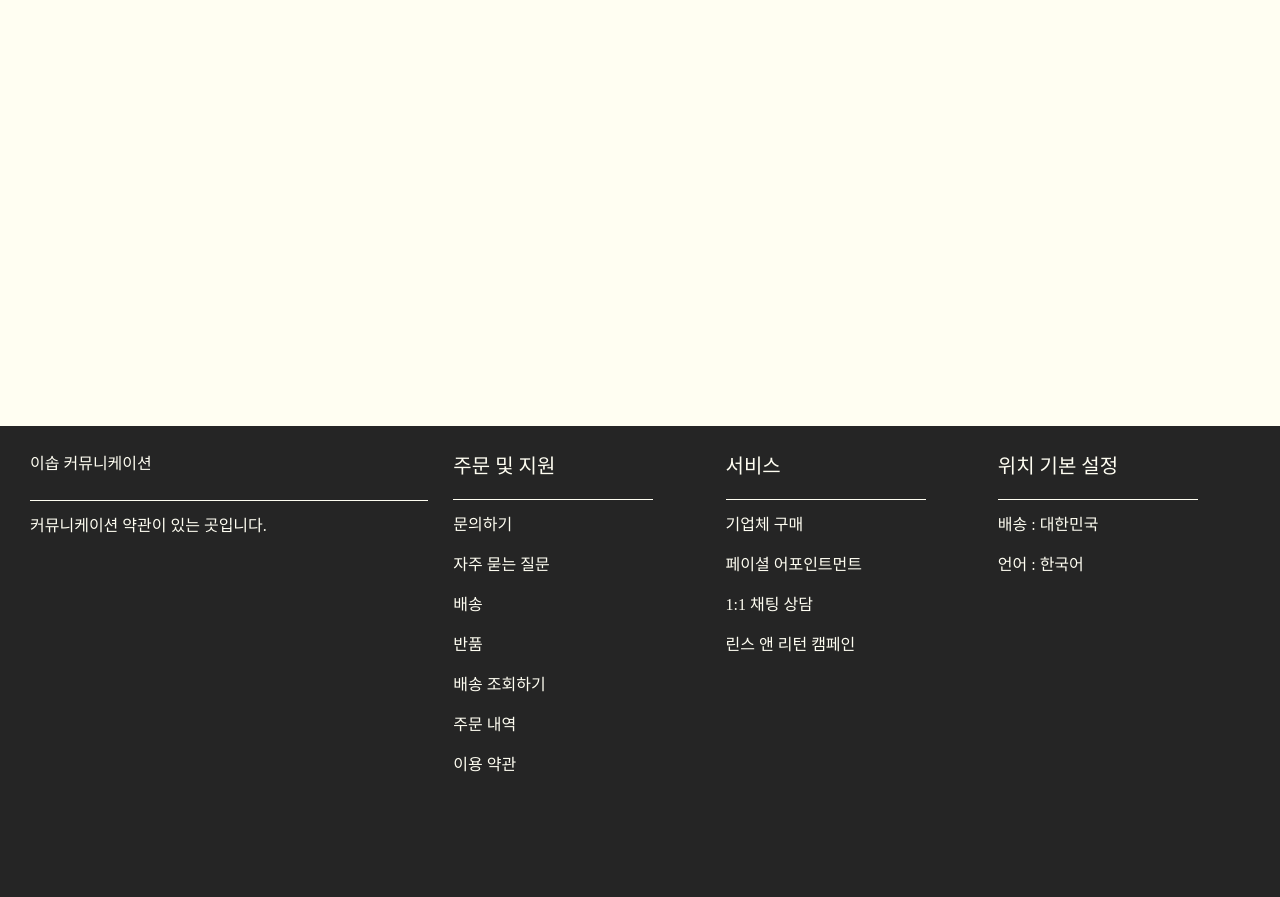
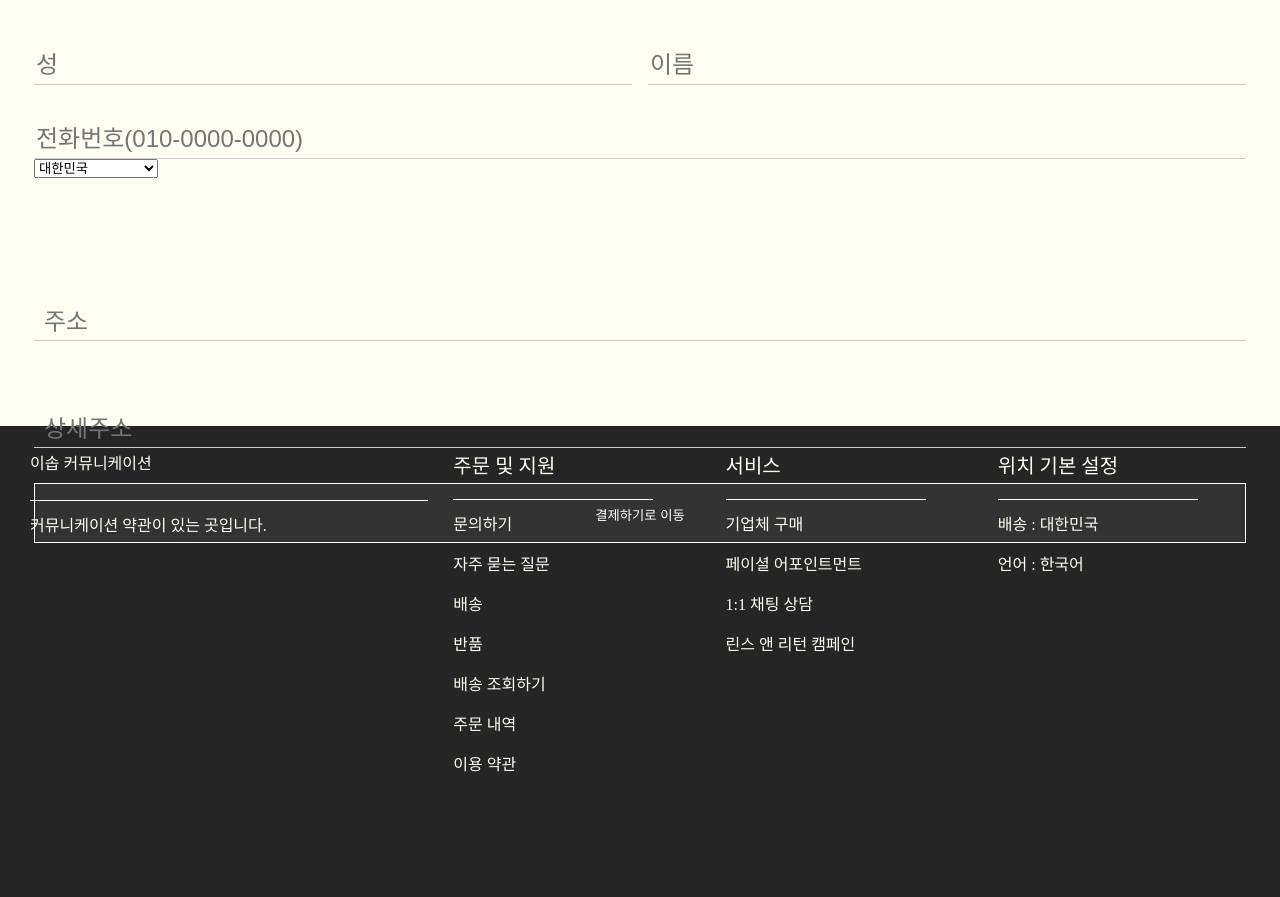
Before and after one commit to wecode-bootcamp-korea/49-2nd-SOP-frontend, a React app: page /payMent in a window 1280 px wide. Shown: the part 474-1371 px from the top of the page. Built offline with nearby package versions, Linux system fonts and the light colour scheme.

Commit message:
docs:중간 저장

```diff
--- a/public/data/payMentData.json
+++ b/public/data/payMentData.json
@@ -6,16 +6,19 @@
     "productImage": "https://i.postimg.cc/hPnkxWL1/glass-4108085-1280.jpg",
     "size": "50ml",
     "price": 150000,
-    "quantity": 2
+    "quantity": 2,
+    "firstName": "권",
+    "lastName": "순우",
+    "email": "tnsdn@naver.com"
   },
   {
     "cartId": 2,
-    "productId": 1,
+    "productId": 2,
     "productName": "테싯 오 드 퍼퓸",
     "productImage": "https://i.postimg.cc/hPnkxWL1/glass-4108085-1280.jpg",
     "size": "100ml",
     "price": 200000,
-    "quantity": 1
+    "quantity": 4
   },
   {
     "cartId": 3,
--- a/src/pages/PayMent/PayMent.js
+++ b/src/pages/PayMent/PayMent.js
@@ -2,18 +2,25 @@ import React, { useState, useEffect } from 'react';
 import { useNavigate } from 'react-router-dom';
 import { HiChevronUp, HiChevronDown } from 'react-icons/hi2';
 import './PayMent.scss';
+import Input from '../../components/Input/Input';
 
 const PayMent = () => {
-  const [mockdata, setMockData] = useState([]);
+  const [firstName, setFirstName] = useState('');
+  const [lastName, setLastName] = useState('');
+  const [phoneNumber, setPhoneNumber] = useState('');
+  const [address, setAddress] = useState('');
+  const [detailAddress, setdetailAddress] = useState('');
+  const [productData, setProductData] = useState([]);
   const [productDetail, setProductDetail] = useState(false);
 
   useEffect(() => {
     fetch('/data/payMentData.json')
       .then(res => res.json())
       .then(data => {
-        setMockData(data);
+        setProductData(data);
       });
   }, []);
+
   const navigate = useNavigate();
   const goToMain = () => {
     navigate('/');
@@ -22,16 +29,77 @@ const PayMent = () => {
     setProductDetail(!productDetail);
   };
 
+  const saveReceiverFirstName = e => {
+    setFirstName(e.target.value);
+  };
+
+  const saveReceiverLastName = e => {
+    setLastName(e.target.value);
+  };
+
+  const saveReceiverPhoneNumber = e => {
+    setPhoneNumber(e.target.value);
+  };
+
+  const saveReceiverAddress = e => {
+    setAddress(e.target.value);
+  };
+
+  const saveReceiverDetailAddress = e => {
+    setdetailAddress(e.target.value);
+  };
+
+  const handlePayMent = event => {
+    event.preventDefault();
+    if (firstName === '' || firstName.length > 2) {
+      alert('성을 두글자 이내로 작성해주세요');
+      return;
+    } else if (lastName === '' || lastName.length > 5) {
+      alert('이름을 다섯글자 이내로 작성해주세요');
+      return;
+    } else if (
+      phoneNumber === '' ||
+      !phoneNumber.includes('-') ||
+      phoneNumber.length > 13
+    ) {
+      alert('전화번호는 (010-0000-0000) 형식으로 작성해주세요');
+      return;
+    } else if (address === '') {
+      alert('주소를 작성해주세요');
+      return;
+    } else if (detailAddress === '') {
+      alert('세부주소를 작성해주세요');
+      return;
+    }
+
+    fetch('http://10.58.52.240:8000/users/signUp', {
+      method: 'POST',
+      headers: {
+        'Content-Type': 'application/json;charset=utf-8',
+        authorization: '토큰',
+      },
+      body: JSON.stringify({
+        firstName: firstName,
+        lastName: lastName,
+        phoneNumber: phoneNumber,
+        // nation: nation,
+        address: address,
+        detailAddress: detailAddress,
+      }),
+    });
+  };
+
   // 맵으로 돌린 부분보다 윗부분에서 총합 금액 구하는식인데
   // for (const product of mockdata) 에서 product가 의미하는것은
   // mockdata의 배열의 첫번째 요소가 product라는 변수안에 할당된다는것이다
   const totalPrice = () => {
     let totalCost = 0;
-    for (const product of mockdata) {
+    for (const product of productData) {
       totalCost += product.price * product.quantity;
     }
     return totalCost;
   };
+
   return (
     <div className="payMent">
       <div className="logoWrapper">
@@ -84,7 +152,7 @@ const PayMent = () => {
               </div>
               <div className="productDetailContainer">
                 <div>
-                  {mockdata.map(product => {
+                  {productData.map(product => {
                     const {
                       cartId,
                       productName,
@@ -129,12 +197,76 @@ const PayMent = () => {
           )}
         </div>
       </div>
-
-      <div className="orderAddressWrapper">
+      <div className="ordererInformation">
+        <div>
+          <div>
+            <h2>주문자 정보</h2>
+          </div>
+          <div>
+            <div>{productData.firstName}님</div>
+            <div>tnsdn10@naver.com</div>
+          </div>
+        </div>
+      </div>
+      <div className="sendInformationContainer">
         <form>
-          <div className="whereYouSendLetter">
-            <p>주문을 어디로 보내시겠습니까?</p>
+          <div className="whereSend">
+            <h1>주문을 어디로 보내시겠습니까?</h1>
           </div>
+          <div className="formInput">
+            <div className="nameContainer">
+              <Input
+                className="firstNameInput"
+                type="text"
+                placeholder="성"
+                value={firstName}
+                onChange={saveReceiverFirstName}
+              />
+              <Input
+                className="lastNameInput"
+                type="text"
+                placeholder="이름"
+                value={lastName}
+                onChange={saveReceiverLastName}
+              />
+            </div>
+            <div className="phoneNumberContainer">
+              <Input
+                className="phoneNuberInput"
+                type="tel"
+                placeholder="전화번호(010-0000-0000)"
+                value={phoneNumber}
+                onChange={saveReceiverPhoneNumber}
+              />
+            </div>
+            <div className="nationContainer">
+              <label className="nationSelect">
+                <select>
+                  <option>대한민국</option>
+                  <option>나열되지않은 국가</option>
+                </select>
+              </label>
+            </div>
+            <div className="addressContainer">
+              <Input
+                className="addressInput"
+                type="text"
+                placeholder="주소"
+                value={address}
+                onChange={saveReceiverAddress}
+              />
+            </div>
+            <div className="detailAddresContainer">
+              <Input
+                className="detailAddressInput"
+                type="text"
+                placeholder="상세주소"
+                value={detailAddress}
+                onChange={saveReceiverDetailAddress}
+              />
+            </div>
+          </div>
+          <button onClick={handlePayMent}>결제하기로 이동</button>
         </form>
       </div>
     </div>
--- a/src/pages/PayMent/PayMent.scss
+++ b/src/pages/PayMent/PayMent.scss
@@ -92,7 +92,7 @@
           }
           .downSideDetail {
             display: flex;
-            justify-content: end;
+            justify-content: flex-end;
             font-size: 9px;
             opacity: 0.5;
           }
@@ -107,4 +107,77 @@
       }
     }
   }
+
+  .sendInformationContainer {
+    padding: 10px 34px 0 34px;
+    form {
+      padding: 100px 0;
+      .whereSend {
+        display: flex;
+        align-items: center;
+        width: 100%;
+        margin-bottom: 30px;
+        h1 {
+          font-size: 2rem;
+          line-height: 1;
+        }
+      }
+      .formInput {
+        width: 100%;
+        .nameContainer {
+          display: flex;
+          flex-wrap: nowrap;
+          gap: 16px;
+          .firstNameInput {
+            margin-bottom: 35px;
+            padding-top: 35px;
+          }
+          .lastNameInput {
+            margin-bottom: 35px;
+            padding-top: 35px;
+          }
+        }
+        .phoneNuberContainer {
+          .phoneNuberInput {
+            margin-bottom: 35px;
+            padding: 35px 10px 0 10px;
+          }
+        }
+        .nationContainer {
+          height: 110px;
+        }
+
+        .addressContainer {
+          .addressInput {
+            margin-bottom: 35px;
+            padding: 35px 10px 0 10px;
+          }
+        }
+
+        .detailAddresContainer {
+          .detailAddressInput {
+            margin-bottom: 35px;
+            padding: 35px 10px 0 10px;
+          }
+        }
+      }
+      button {
+        width: 100%;
+        height: 60px;
+        padding: 21px 23px;
+        border: 1px solid;
+        background-color: #333;
+        color: white;
+        cursor: pointer;
+        &:hover {
+          background-color: black;
+        }
+      }
+    }
+  }
+  .ordererInformation {
+    width: 100%;
+    padding-bottom: 15px;
+    padding-top: 15px;
+  }
 }
```
